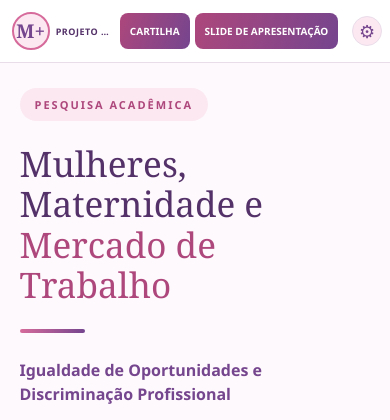
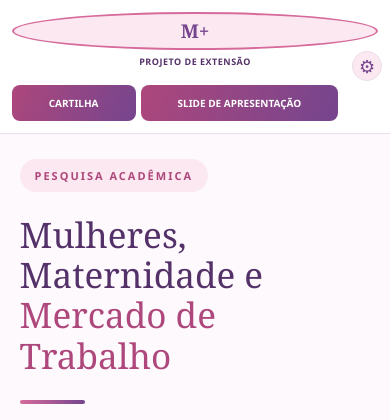
Before and after one commit to juniorrdantas/mulheres-maternidade, a FastAPI app: page / in a window 390 px wide. Shown: the top 420 px of the page. Run offline with FastAPI, Linux system fonts and the light colour scheme; some libraries are stand-ins or nearby versions.

Commit message:
Corrige layout do cabecalho no celular

```diff
--- a/static/style.css
+++ b/static/style.css
@@ -621,69 +621,76 @@ a {
 
     .topo {
         display: flex;
-        flex-direction: row; /* Mantém em linha como no desktop */
-        align-items: center;
-        justify-content: space-between;
-        gap: 8px;
-        padding: 12px 15px;
+        flex-direction: column; /* Organiza os elementos de cima para baixo no telemóvel */
+        align-items: center;    /* Centraliza tudo horizontalmente */
+        justify-content: center;
+        gap: 12px;
+        padding: 18px 15px;
         min-height: auto;
         position: relative;
     }
 
     .marca {
         display: flex;
+        flex-direction: column; /* Coloca o emblema em cima e os textos abaixo dele */
         align-items: center;
+        text-align: center;
         gap: 8px;
-        flex: 1;
-        min-width: 0;
+        width: 100%;
+        margin-bottom: 5px;
     }
 
     .emblema {
-        width: 38px;
-        height: 38px;
-        font-size: 18px;
+        width: 48px;
+        height: 48px;
+        font-size: 22px;
         flex-shrink: 0;
     }
 
     .marca div {
-        min-width: 0;
+        width: 100%;
     }
 
     .marca strong {
-        font-size: 10px;
+        font-size: 11px;
         letter-spacing: 0.5px;
-        white-space: nowrap;
-        overflow: hidden;
-        text-overflow: ellipsis;
+        white-space: normal;
+        line-height: 1.3;
     }
 
     .marca small {
-        font-size: 8px;
+        font-size: 9px;
         letter-spacing: 1px;
+        margin-top: 3px;
     }
 
-    /* Documentos e Engrenagem ajustados para o mobile */
+    /* Botões de documentos centralizados abaixo do cabeçalho */
     .acoes-topo {
         display: flex;
+        flex-wrap: wrap;
         align-items: center;
-        gap: 6px;
-        margin-left: 0;
-        padding-right: 36px; /* Espaço para a engrenagem absoluta */
-        flex-shrink: 0;
+        justify-content: center;
+        gap: 8px;
+        width: 100%;
+        margin: 0;
+        padding: 0;
     }
 
     .acoes-topo .botao-documento {
-        min-height: 32px;
-        padding: 6px 10px;
-        font-size: 9px;
+        flex: 1 1 auto;
+        min-height: 36px;
+        padding: 8px 12px;
+        font-size: 10px;
         white-space: nowrap;
+        text-align: center;
     }
 
+    /* Botão da engrenagem reposicionado discretamente no canto superior direito */
     .botao-admin {
         position: absolute;
-        top: 50%;
+        top: 12px;
         right: 12px;
-        transform: translateY(-50%);
+        transform: none;
         margin-left: 0;
         width: 30px;
         height: 30px;
@@ -691,7 +698,7 @@ a {
     }
 
     .botao-admin:hover {
-        transform: translateY(-50%) rotate(45deg);
+        transform: rotate(45deg);
     }
 
     main {
```
